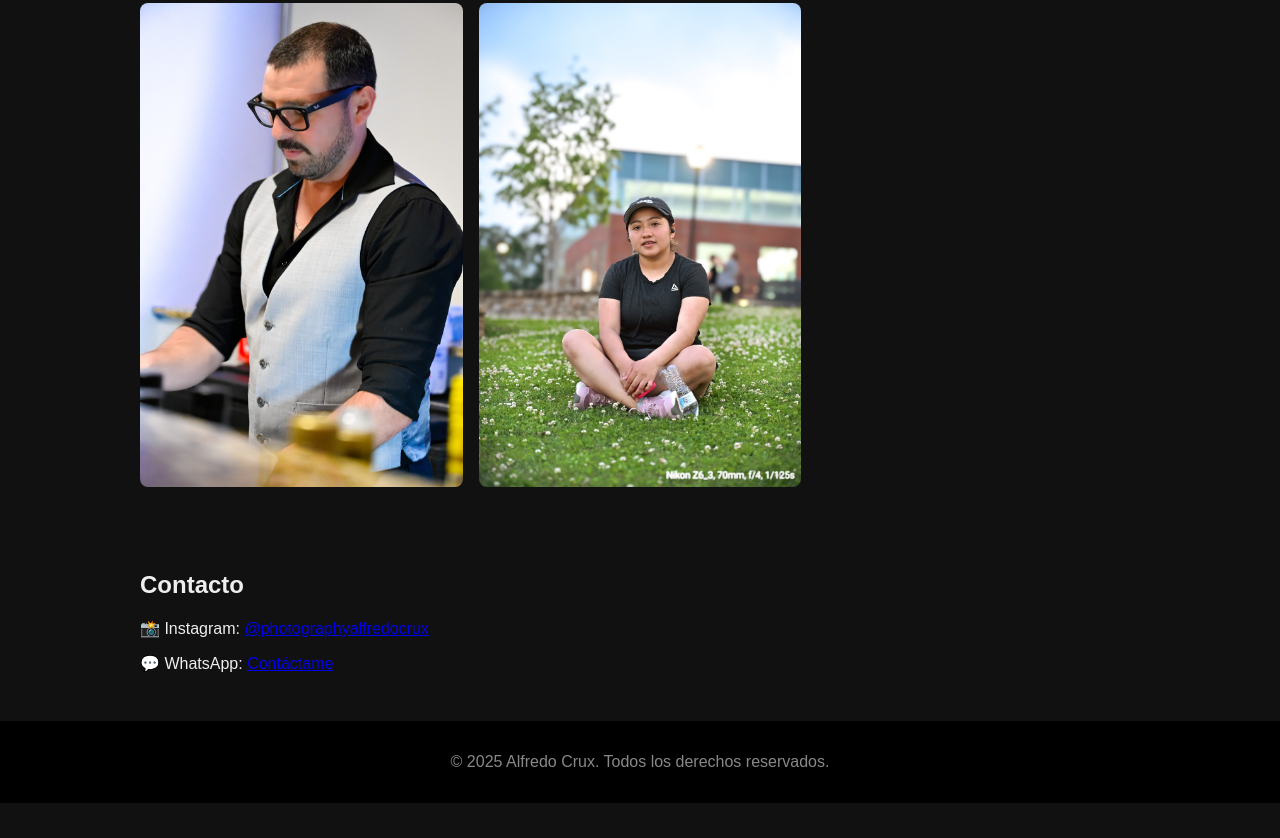
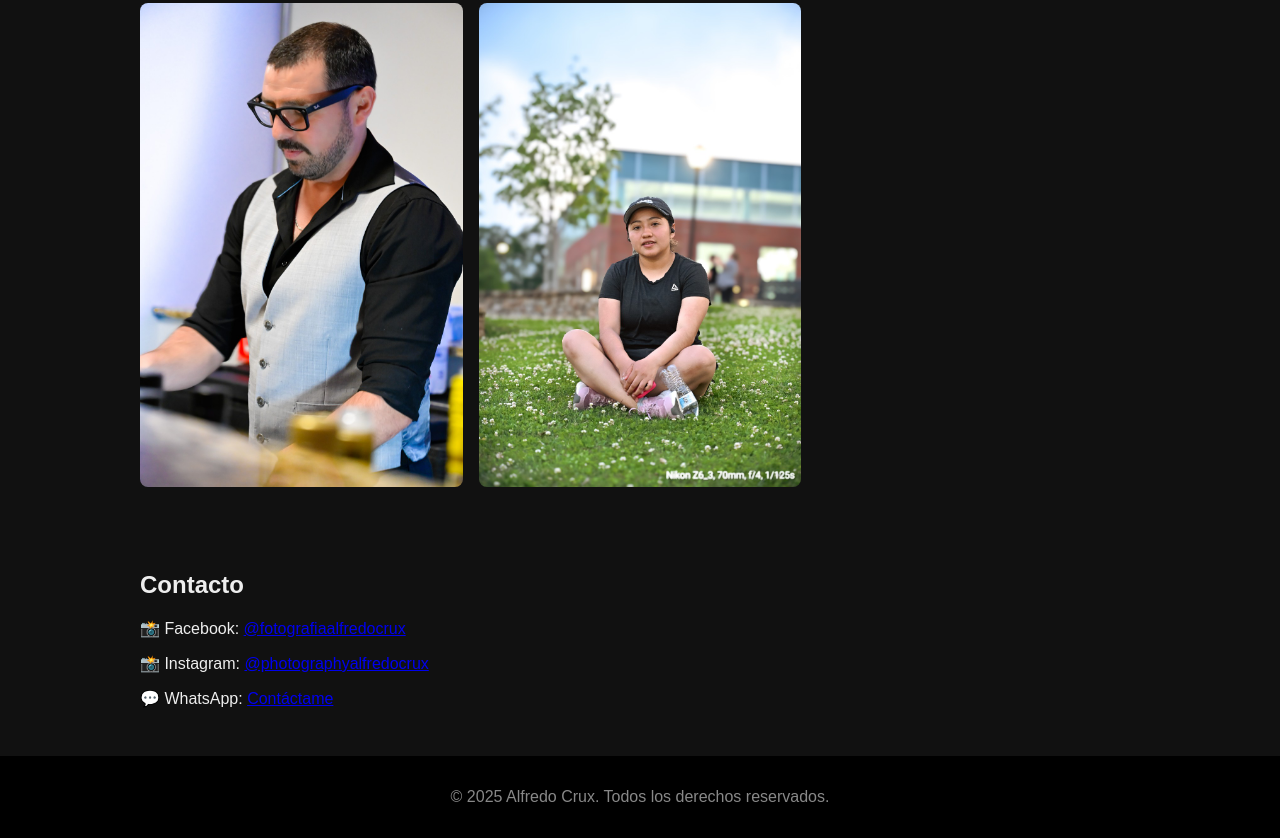
Before and after one commit to Alfredocrux/alfredocrux-web, a plain HTML site: page index.html in a window 1280 px wide. Shown: the part 2415-3253 px from the top of the page. Before the commit the page ends 3218 px from the top, so only its background shows below. Drawn offline with Linux system fonts and the light colour scheme.

Commit message:
Update index.html
Signed-off-by: Alfredocrux <alfredowrd3@gmail.com>

```diff
--- a/index.html
+++ b/index.html
@@ -92,6 +92,7 @@
   </section>
   <section id="contacto">
     <h2>Contacto</h2>
+    <p>📸 Facebook: <a href="https://www.facebook.com/share/1SUFXg8PMD/" target="_blank">@fotografiaalfredocrux</a></p>
     <p>📸 Instagram: <a href="https://instagram.com/photographyalfredocrux" target="_blank">@photographyalfredocrux</a></p>
     <p>💬 WhatsApp: <a href="https://wa.me/4807659187" target="_blank">Contáctame</a></p>
   </section>
```
